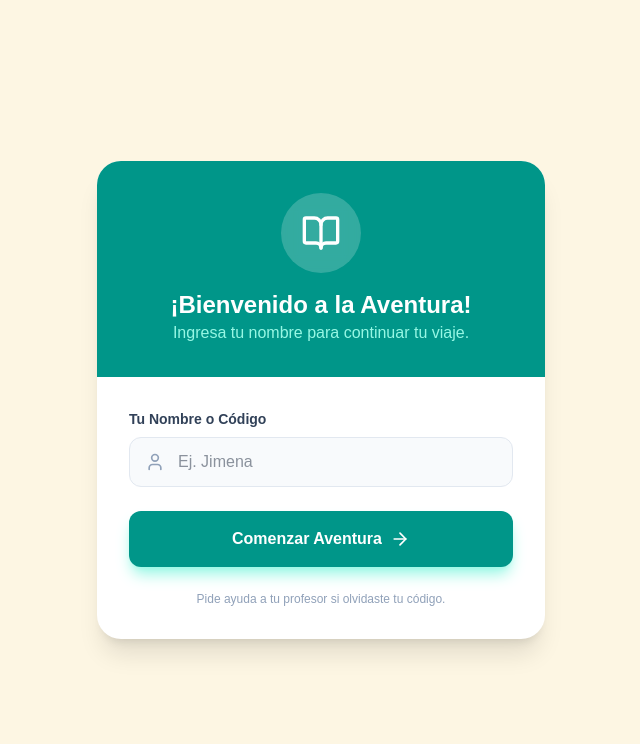
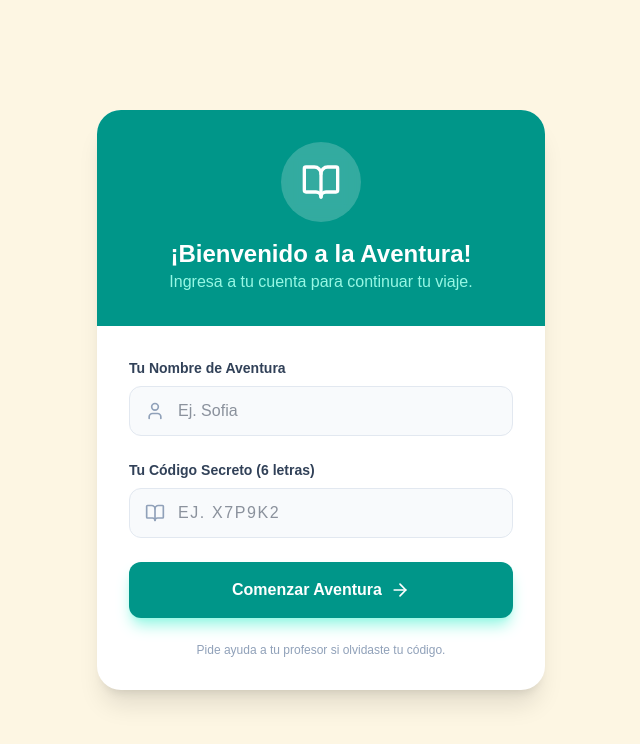
Before and after one commit to Zeraz-Victoria/aprendIA, a Next.js app: page /login in a window 1280 px wide. Shown: the top 744 px of the page, without its empty margins (319-959 px from the left). Built offline with nearby package versions, Linux system fonts and the light colour scheme; no server answers.

Commit message:
feat: add unique student access codes for secure login

```diff
--- a/app/api/auth/[...nextauth]/route.ts
+++ b/app/api/auth/[...nextauth]/route.ts
@@ -11,26 +11,20 @@ export const authOptions: NextAuthOptions = {
             name: "Student Name",
             credentials: {
                 name: { label: "Nombre", type: "text", placeholder: "Tu nombre (ej. Sofia)" },
-                accessCode: { label: "Código de Clase", type: "text", placeholder: "Ej. X7P9K (Opcional para Maestros)" }
+                studentCode: { label: "Código Secreto", type: "text", placeholder: "Ej. X7P9K (Opcional para Maestros)" }
             },
             async authorize(credentials) {
-                const { name, accessCode } = credentials as any;
+                const { name, studentCode } = credentials as any;
                 if (!name) return null;
 
                 let user;
 
-                if (accessCode && accessCode.trim() !== '') {
-                    // Student login requires a valid class code
-                    const classroom = await prisma.classroom.findUnique({
-                        where: { accessCode: accessCode.trim().toUpperCase() }
-                    });
-
-                    if (!classroom) return null; // Invalid code
-
+                if (studentCode && studentCode.trim() !== '') {
+                    // Student login requires a valid unique student code + exact matched name
                     user = await prisma.user.findFirst({
                         where: {
                             name: { equals: name.trim(), mode: 'insensitive' },
-                            classroomId: classroom.id,
+                            studentCode: studentCode.trim().toUpperCase(),
                             role: 'STUDENT'
                         }
                     });
--- a/app/api/users/route.ts
+++ b/app/api/users/route.ts
@@ -69,12 +69,35 @@ export async function POST(req: NextRequest) {
             }
         }
 
+        // Logic logic logic logic logic logic logic logic logic logic logic logic logic
+
+        // Generate a 6-character unique student code
+        const characters = 'ABCDEFGHJKLMNPQRSTUVWXYZ23456789'; // Excluded confusing chars like I, O, 1, 0
+        let newStudentCode = '';
+        let isUnique = false;
+
+        while (!isUnique) {
+            newStudentCode = '';
+            for (let i = 0; i < 6; i++) {
+                newStudentCode += characters.charAt(Math.floor(Math.random() * characters.length));
+            }
+
+            // Check if it's truly unique in the DB
+            const existingUser = await prisma.user.findUnique({
+                where: { studentCode: newStudentCode }
+            });
+            if (!existingUser) {
+                isUnique = true;
+            }
+        }
+
         const student = await prisma.user.create({
             data: {
                 name: name.trim(),
                 avatar: avatar || '🧑🏻',
                 role: 'STUDENT',
                 status: 'active',
+                studentCode: newStudentCode,
                 lives: 3,
                 gems: 0,
                 streak: 0,
--- a/components/StudentLogin.tsx
+++ b/components/StudentLogin.tsx
@@ -8,6 +8,7 @@ import { useLearning } from "@/contexts/LearningContext";
 export default function StudentLogin() {
     const { login } = useLearning();
     const [name, setName] = useState("");
+    const [studentCode, setStudentCode] = useState("");
     const [error, setError] = useState("");
 
     const handleLogin = async (e: React.FormEvent) => {
@@ -18,11 +19,12 @@ export default function StudentLogin() {
 
         const res = await signIn("credentials", {
             name,
+            studentCode,
             redirect: false,
         });
 
         if (res?.error) {
-            setError("Credenciales incorrectas. Verifica tu nombre o pide ayuda a tu profesor.");
+            setError("Credenciales incorrectas. Verifica tu nombre o pide tu código secreto a tu profesor.");
         } else {
             setError("");
         }
@@ -36,14 +38,14 @@ export default function StudentLogin() {
                         <BookOpen className="w-10 h-10 text-white" />
                     </div>
                     <h1 className="text-2xl font-bold text-white">¡Bienvenido a la Aventura!</h1>
-                    <p className="text-teal-200">Ingresa tu nombre para continuar tu viaje.</p>
+                    <p className="text-teal-200">Ingresa a tu cuenta para continuar tu viaje.</p>
                 </div>
 
                 <div className="p-8">
                     <form onSubmit={handleLogin} className="space-y-6">
                         <div>
                             <label className="block text-sm font-bold text-slate-700 mb-2">
-                                Tu Nombre o Código
+                                Tu Nombre de Aventura
                             </label>
                             <div className="relative">
                                 <User className="absolute left-4 top-1/2 -translate-y-1/2 text-slate-400 w-5 h-5" />
@@ -52,7 +54,26 @@ export default function StudentLogin() {
                                     value={name}
                                     onChange={(e) => setName(e.target.value)}
                                     className="w-full pl-12 pr-4 py-3 bg-slate-50 border border-slate-200 rounded-xl focus:ring-2 focus:ring-teal-500 focus:border-teal-500 outline-none transition font-medium text-slate-800"
-                                    placeholder="Ej. Jimena"
+                                    placeholder="Ej. Sofia"
+                                    required
+                                />
+                            </div>
+                        </div>
+
+                        <div>
+                            <label className="block text-sm font-bold text-slate-700 mb-2">
+                                Tu Código Secreto (6 letras)
+                            </label>
+                            <div className="relative">
+                                <BookOpen className="absolute left-4 top-1/2 -translate-y-1/2 text-slate-400 w-5 h-5" />
+                                <input
+                                    type="text"
+                                    value={studentCode}
+                                    onChange={(e) => setStudentCode(e.target.value)}
+                                    className="w-full pl-12 pr-4 py-3 bg-slate-50 border border-slate-200 rounded-xl focus:ring-2 focus:ring-teal-500 focus:border-teal-500 outline-none transition font-medium text-slate-800 uppercase tracking-widest"
+                                    placeholder="Ej. X7P9K2"
+                                    maxLength={6}
+                                    required
                                 />
                             </div>
                         </div>
--- a/components/TeacherDashboard.tsx
+++ b/components/TeacherDashboard.tsx
@@ -1042,7 +1042,13 @@ export default function TeacherDashboard() {
                                                 <div className="flex-1 grid grid-cols-12 gap-4 items-center">
                                                     <div className="col-span-3">
                                                         <h4 className="font-bold text-slate-700">{student.name}</h4>
-                                                        <span className="text-xs text-slate-400">{student.lastActivity}</span>
+                                                        <div className="flex items-center gap-1 mt-0.5">
+                                                            <span className="text-xs text-slate-400">{student.lastActivity}</span>
+                                                            <span className="text-slate-300">•</span>
+                                                            <span className="text-[10px] bg-slate-100 text-slate-500 px-1.5 py-0.5 rounded font-mono tracking-wider font-bold" title="Código de Acceso del Alumno">
+                                                                {student.studentCode || 'X7P9K2'}
+                                                            </span>
+                                                        </div>
                                                     </div>
                                                     <div className="col-span-1">
                                                         {student.status === 'needs_help' && (
--- a/contexts/LearningContext.tsx
+++ b/contexts/LearningContext.tsx
@@ -46,6 +46,7 @@ export interface DBUser {
   xp: number;
   classroomId: string | null;
   activeFrame?: string | null;
+  studentCode?: string | null;
   assignedWorlds?: { id: string, title?: string, theme: string }[];
 }
 
@@ -62,6 +63,7 @@ export interface Student {
   xp: number;
   classroomId?: string | null;
   activeFrame?: string | null;
+  studentCode?: string | null;
   assignedWorlds?: { id: string, title?: string, theme: string }[];
 }
 
@@ -185,6 +187,7 @@ export function LearningProvider({ children }: { children: ReactNode }) {
             xp: u.xp,
             classroomId: u.classroomId || null,
             activeFrame: u.activeFrame,
+            studentCode: u.studentCode,
             assignedWorlds: u.assignedWorlds
           }));
           setStudents(mappedStudents);
```
Also changed, not shown: 1 other file (tests, documents, lock files or other folders).
